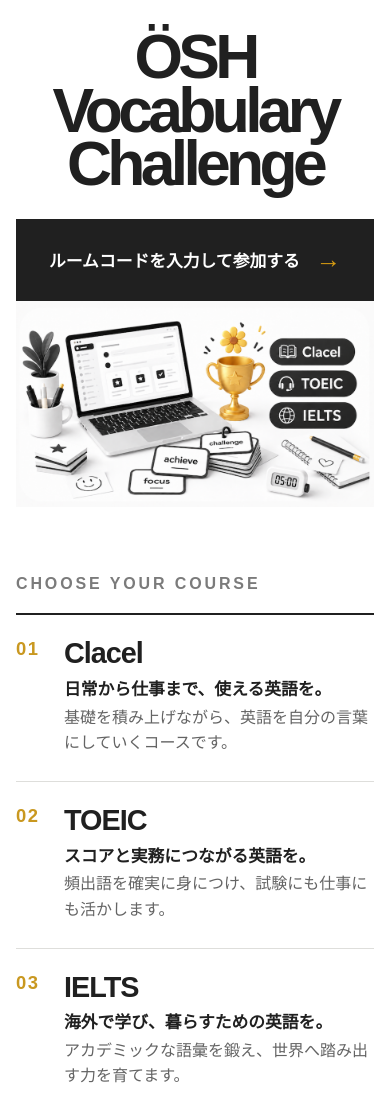
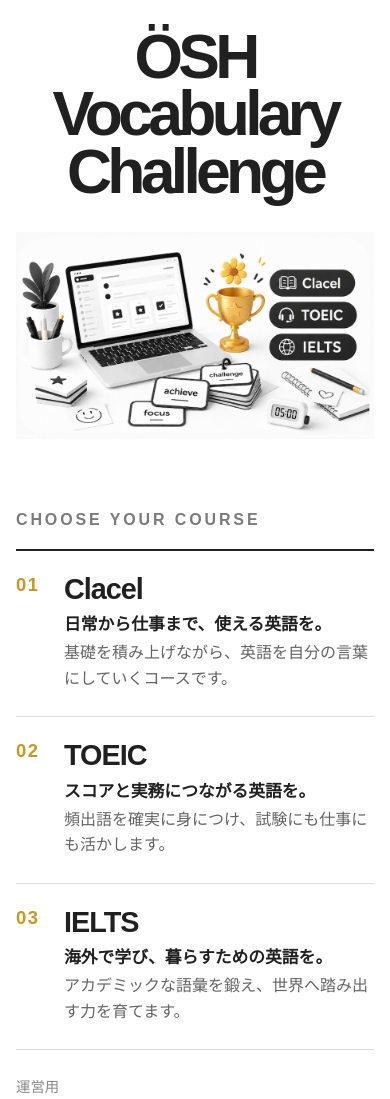
Before and after one commit to xingaiyuyao-commits/gra-commu-vocab-app, a website: page public/index.html in a window 390 px wide. Shown: the top 1099 px of the page. Drawn offline with Linux system fonts and the light colour scheme.

Commit message:
fix: simplify and rebalance home layout

```diff
--- a/public/index.html
+++ b/public/index.html
@@ -10,20 +10,17 @@
   html { background: var(--paper); }
   body { margin:0; background:var(--paper); color:var(--ink); font-family:Arial,"Helvetica Neue","Hiragino Sans","Yu Gothic UI","Yu Gothic",sans-serif; -webkit-font-smoothing:antialiased; }
   a { color:inherit; }
-  .page { width:min(100%,1920px); margin:0 auto; padding:12px 36px; }
-  h1 { margin:0 0 14px; font-size:clamp(3.5rem,5.5vw,5rem); font-weight:800; letter-spacing:-.075em; line-height:.86; text-align:center; white-space:nowrap; }
-  .join-cta { display:flex; align-items:center; justify-content:center; gap:24px; min-height:60px; padding:12px 20px; background:var(--ink); color:#fff; font-size:clamp(1.1rem,2vw,1.4rem); font-weight:700; text-align:center; text-decoration:none; }
-  .join-cta { width:min(680px,100%); margin-inline:auto; }
-  .join-cta .arrow { color:#d59b12; font-size:1.5em; font-weight:400; }
-  .join-cta:focus-visible,.course-row:focus-visible,.operator-link:focus-visible { outline:3px solid var(--gold); outline-offset:4px; }
-  .today-card { display:flex; align-items:center; justify-content:space-between; width:min(920px,100%); min-height:64px; margin:14px auto 18px; padding:10px 20px; border:2px solid var(--line); }
+  .page { width:min(100%,1920px); margin:0 auto; padding:28px 36px 20px; }
+  h1 { margin:0 0 22px; font-size:clamp(3.5rem,5.5vw,5rem); font-weight:800; letter-spacing:-.075em; line-height:.92; text-align:center; white-space:nowrap; }
+  .course-row:focus-visible,.operator-link:focus-visible { outline:3px solid var(--gold); outline-offset:4px; }
+  .today-card { display:flex; align-items:center; justify-content:space-between; width:min(920px,100%); min-height:64px; margin:0 auto 22px; padding:10px 20px; border:2px solid var(--line); }
   .today-card[hidden] { display:none; }
   .today-label { margin:0 0 3px; color:var(--muted); font-size:.95rem; font-weight:600; letter-spacing:.04em; }
   .today-date { margin:0; font-size:1.05rem; }
   .today-day { margin:0; font-size:1.8rem; font-weight:800; white-space:nowrap; }
-  .home-content { display:grid; grid-template-columns:minmax(0,1.15fr) minmax(500px,.85fr); align-items:center; gap:clamp(32px,4vw,64px); }
+  .home-content { display:grid; grid-template-columns:minmax(0,1.1fr) minmax(480px,.9fr); align-items:center; gap:clamp(36px,4vw,64px); }
   .home-illustration { display:flex; align-items:center; justify-content:center; margin:0; }
-  .home-illustration img { display:block; width:100%; height:auto; max-height:min(375px,calc(100vh - 275px)); object-fit:contain; }
+  .home-illustration img { display:block; width:100%; height:auto; max-height:min(420px,calc(100vh - 230px)); object-fit:contain; }
   .course-panel h2 { margin:0 0 10px; color:var(--muted); font-size:1rem; font-weight:600; letter-spacing:.18em; }
   .course-row { display:grid; grid-template-columns:60px 1fr; align-items:start; min-height:44px; padding:10px 0 12px; border-top:2px solid var(--ink); text-decoration:none; }
   .course-row + .course-row { border-top:1px solid var(--line); }
@@ -34,14 +31,12 @@
   .course-row strong,.course-row b,.course-row small { display:block; }
   .operator-link { display:block; min-height:32px; padding:10px 0 0; border-top:1px solid var(--line); color:#8a8a8a; font-size:.9rem; text-decoration:none; }
   @media (hover:hover) {
-    .join-cta:hover { background:#303030; }
     .course-row:hover strong,.operator-link:hover { text-decoration:underline; text-underline-offset:7px; }
   }
   @media (max-width:900px) {
-    .page { padding:30px 16px 56px; }
-    h1 { margin-bottom:28px; padding-top:0; font-size:clamp(3rem,16vw,5.2rem); white-space:normal; }
-    .join-cta { min-height:82px; gap:16px; padding:18px 12px; font-size:1.05rem; }
-    .today-card { min-height:96px; margin:28px 0 36px; padding:17px 18px; }
+    .page { padding:28px 16px 56px; }
+    h1 { margin-bottom:32px; font-size:clamp(3rem,16vw,5.2rem); line-height:.92; white-space:normal; }
+    .today-card { min-height:96px; margin:0 0 36px; padding:17px 18px; }
     .today-label { margin-bottom:8px; font-size:.95rem; }
     .today-date { font-size:1.1rem; }
     .today-day { font-size:1.75rem; }
@@ -60,9 +55,6 @@
 <body>
 <main class="page">
   <h1>ÖSH Vocabulary Challenge</h1>
-  <a class="join-cta" href="/quiz.html?mode=join">
-    <span>ルームコードを入力して参加する</span><span class="arrow" aria-hidden="true">→</span>
-  </a>
   <section class="today-card" id="today-card" aria-labelledby="today-heading" hidden>
     <div><h2 class="today-label" id="today-heading">今日の学習</h2><p class="today-date" id="today-date"></p></div>
     <p class="today-day" id="today-day"></p>
```
Also changed, not shown: tests/home-screen.test.js (+7 -2 lines), tests/home-viewport.test.js (+27 -1 lines).
